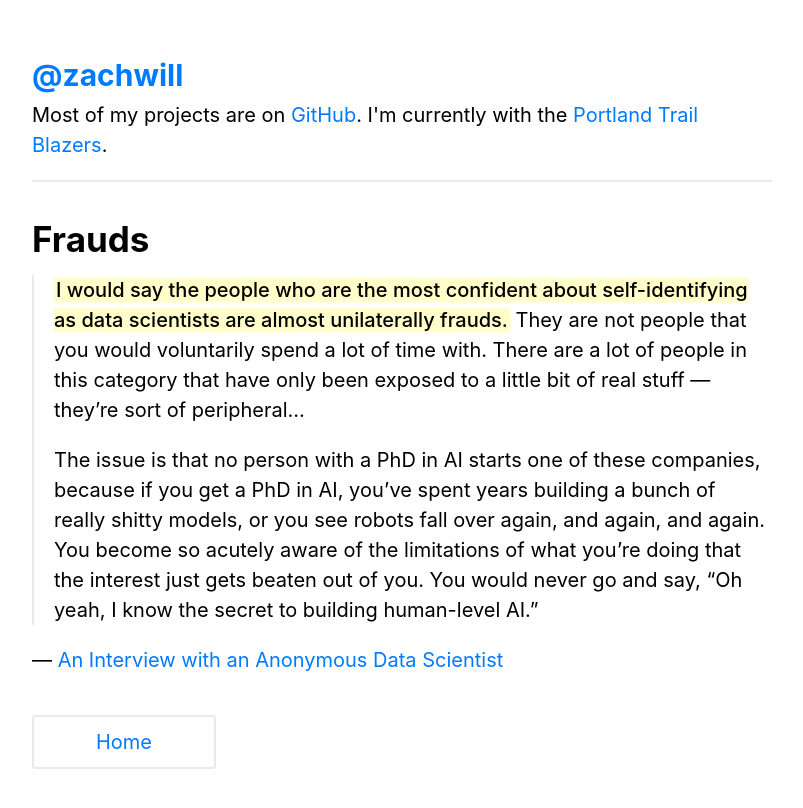
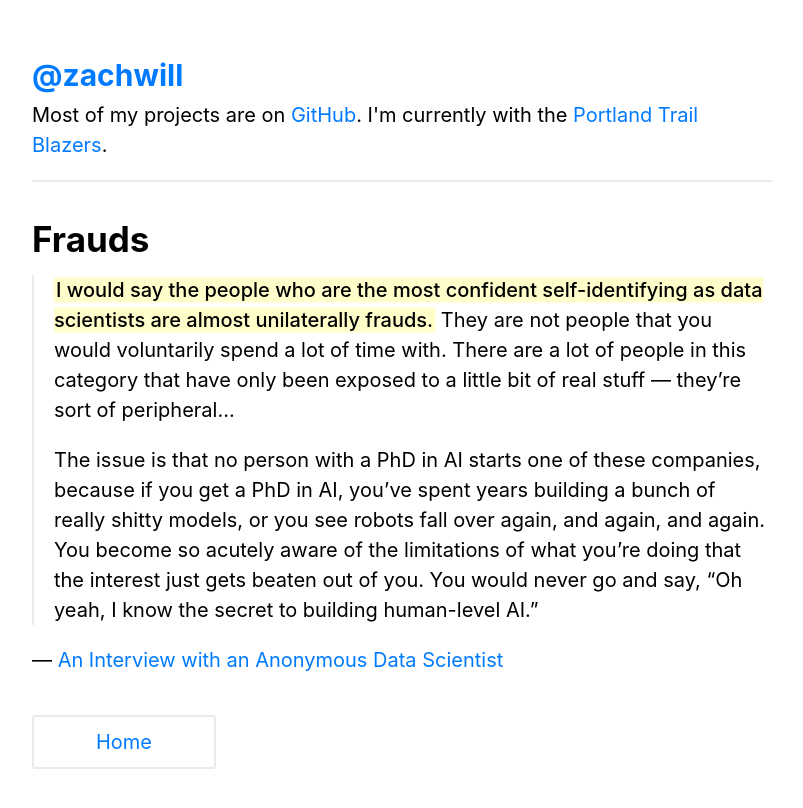
Before and after one commit to zachwill/blog, a Jekyll site: the page built from _posts/2017-12-18-frauds.md, in a window 1280 px wide. Shown: the top 808 px of the page, without its empty margins (238-1041 px from the left). Built offline with Jekyll 4.4.1, drawn with Linux system fonts in a browser that asks for light colours.

Commit message:
Refining the quote

```diff
--- a/_posts/2017-12-18-frauds.md
+++ b/_posts/2017-12-18-frauds.md
@@ -4,7 +4,7 @@ title     : Frauds
 permalink : /frauds/
 ---
 
-> __I would say the people who are the most confident about self-identifying as
+> __I would say the people who are the most confident self-identifying as
 > data scientists are almost unilaterally frauds.__ They are not people that you
 > would voluntarily spend a lot of time with. There are a lot of people in this
 > category that have only been exposed to a little bit of real stuff &mdash; they’re
```
